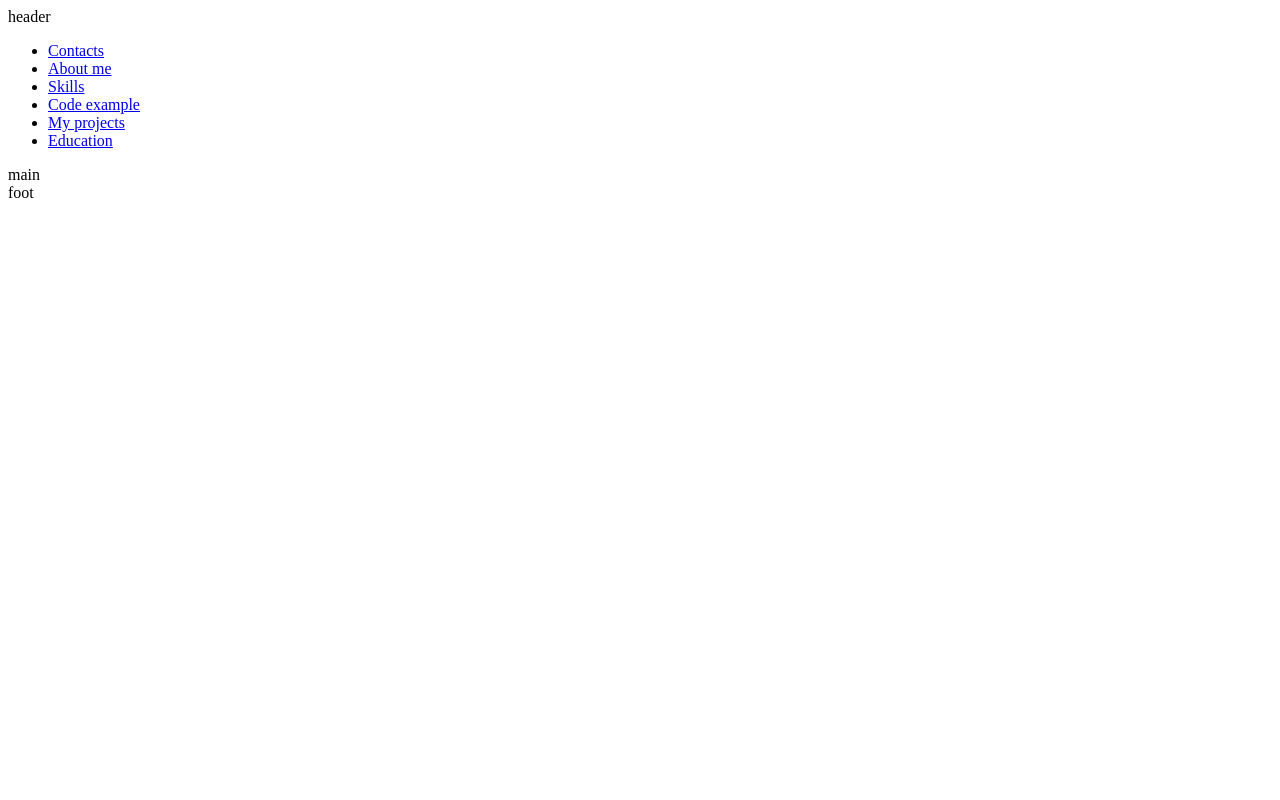
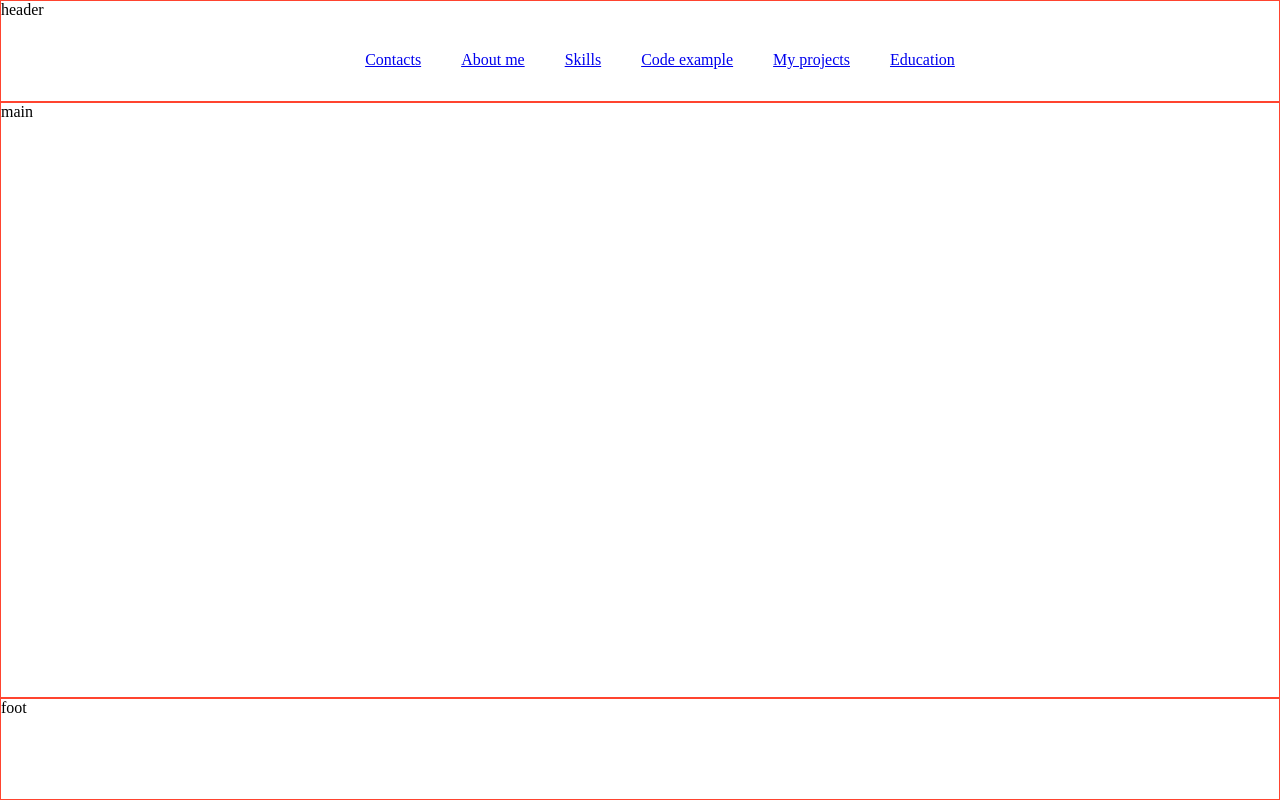
Before and after one commit to AleksanderVelichko/rsschool-cv, a plain HTML site: page index.html in a window 1280 px wide. Drawn offline with Linux system fonts and the light colour scheme.

Commit message:
style: Update style.css

```diff
--- a/style.css
+++ b/style.css
@@ -1,10 +1,35 @@
-.parent {
-  position: relative;
-  height: 50rem;
-  perspective: 150rem;
-  -moz-perspective: 150rem;
+body {
+  /* background-color: black;
+  background-image: url(./img/bg1.jpg);
+  background-size: cover;
+  background-repeat: no-repeat; */
+  margin: 0;
+  padding: 0;
 }
-.child {
-  height: 20rem;
-  background: url(/img/bg.jpg) center / cover no-repeat;
+.container {
+  min-height: 100vh;
+  display: flex;
+  flex-direction: column;
 }
+header,
+main,
+footer {
+  border: 1px solid rgb(255, 68, 47);
+  height: 100px;
+}
+main {
+  flex: 1 1 auto;
+}
+.navig_list {
+  display: flex;
+  justify-content: center;
+  align-items: center;
+}
+
+.navig_list {
+  list-style: none;
+}
+.navig_link {
+  padding: 0 20px;
+  line-height: 50px;
+}
```
